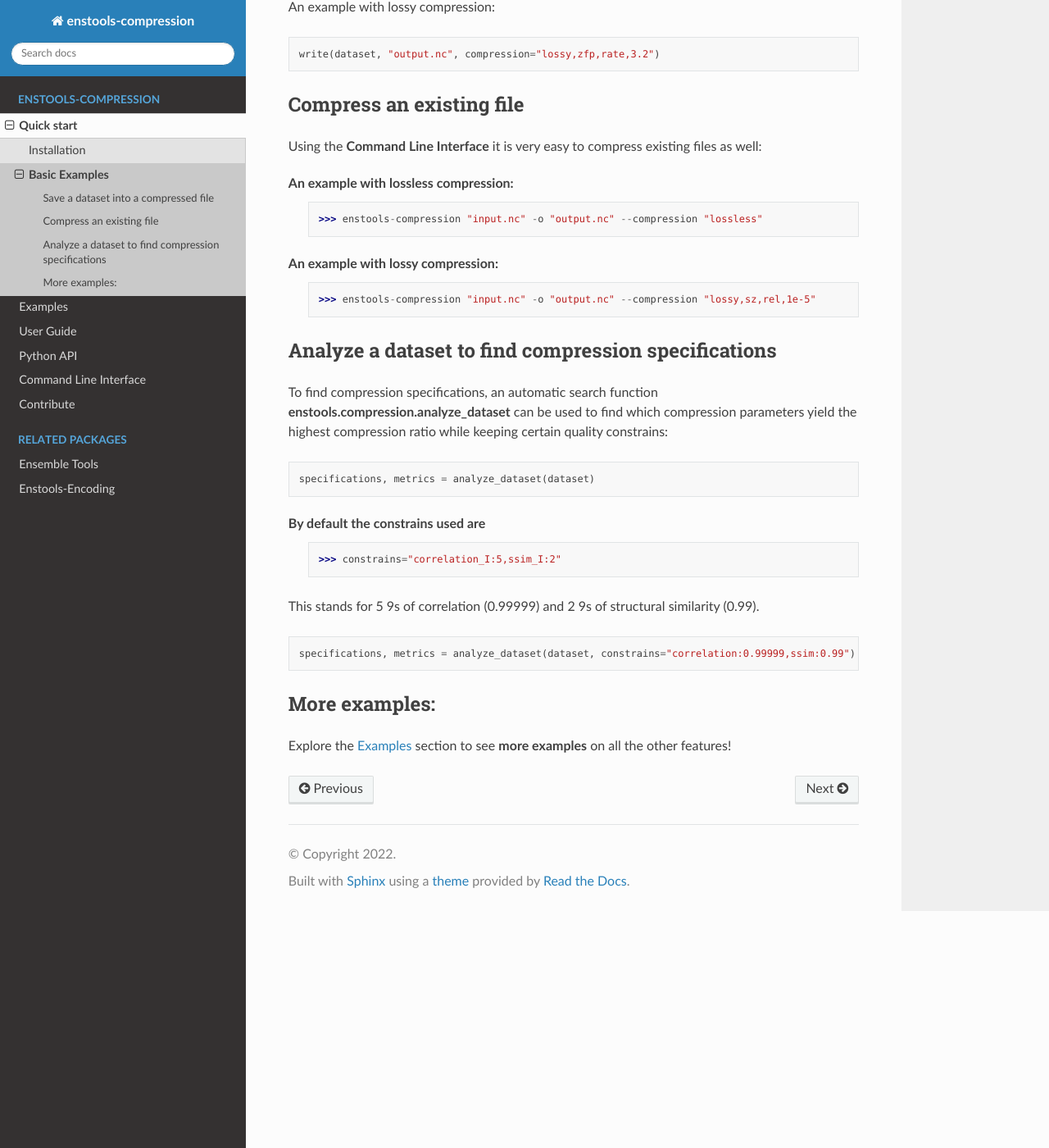
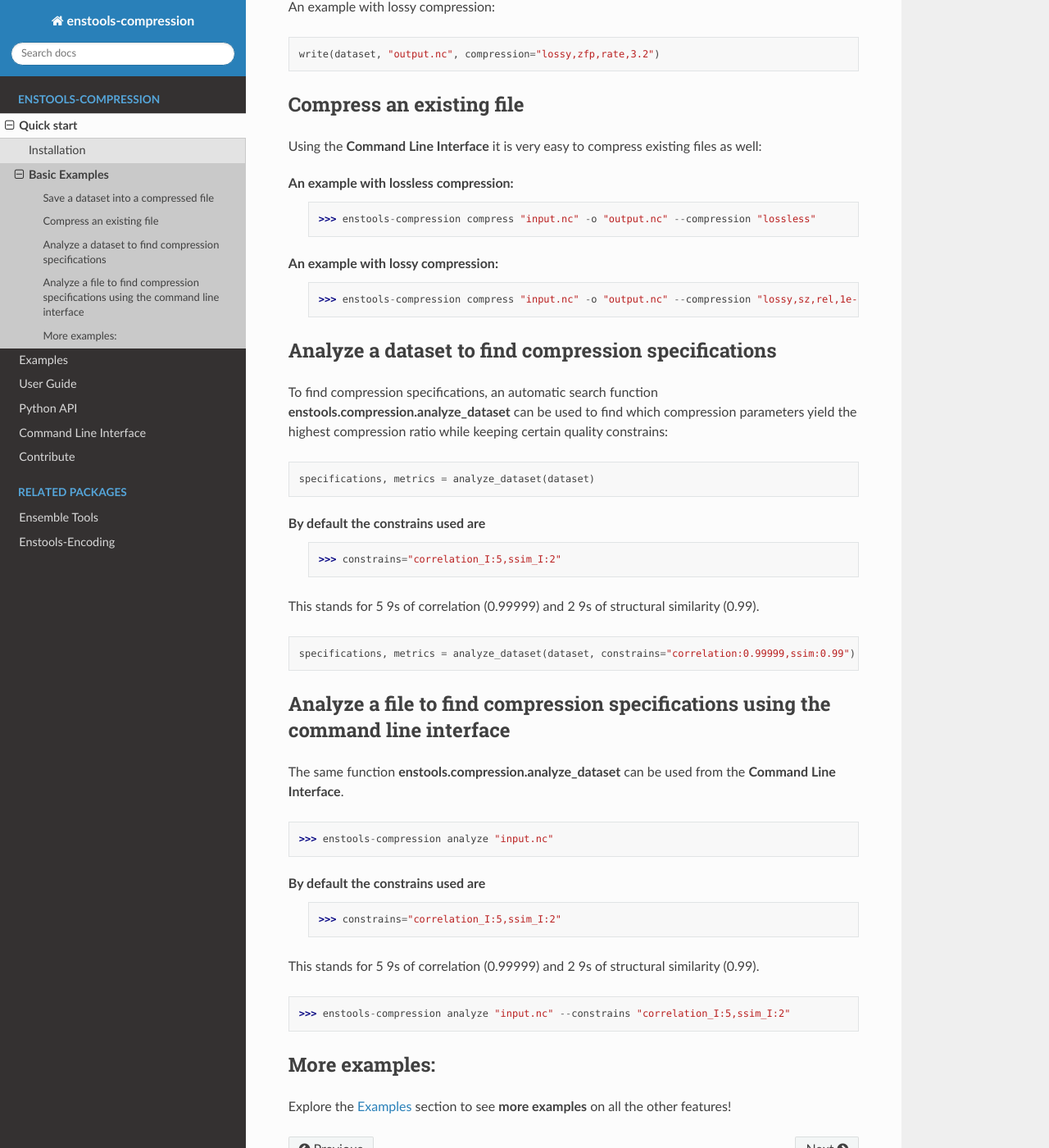
Before and after one commit to wavestoweather/enstools-compression, a Sphinx documentation site: the page built from docs/source/quick-start/basic_examples.rst, in a window 1280 px wide and 1400 px high, scrolled down 406 px. Shown: the whole window at 82% size. Built offline with Sphinx 7.4.7 and the Read the Docs theme 2.0.0, drawn with Linux system fonts in a browser that asks for light colours.

Commit message:
Fix error in documentation.

```diff
--- a/docs/source/quick-start/basic_examples.rst
+++ b/docs/source/quick-start/basic_examples.rst
@@ -28,10 +28,10 @@ Compress an existing file
 Using the **Command Line Interface** it is very easy to compress existing files as well:
 
 An example with lossless compression:
-    >>> enstools-compression "input.nc" -o "output.nc" --compression "lossless"
+    >>> enstools-compression compress "input.nc" -o "output.nc" --compression "lossless"
 
 An example with lossy compression:
-    >>> enstools-compression "input.nc" -o "output.nc" --compression "lossy,sz,rel,1e-5"
+    >>> enstools-compression compress "input.nc" -o "output.nc" --compression "lossy,sz,rel,1e-5"
 
 
 Analyze a dataset to find compression specifications
@@ -52,6 +52,19 @@ This stands for 5 9s of correlation (0.99999) and 2 9s of structural similarity
 
     specifications, metrics = analyze_dataset(dataset, constrains="correlation:0.99999,ssim:0.99")
 
+Analyze a file to find compression specifications using the command line interface
+-------------------------------------
+
+The same function **enstools.compression.analyze_dataset** can be used from the **Command Line Interface**.
+
+    >>> enstools-compression analyze "input.nc"
+
+By default the constrains used are
+    >>> constrains="correlation_I:5,ssim_I:2"
+
+This stands for 5 9s of correlation (0.99999) and 2 9s of structural similarity (0.99).
+
+    >>> enstools-compression analyze "input.nc" --constrains "correlation_I:5,ssim_I:2"
 
 
 More examples:
```
